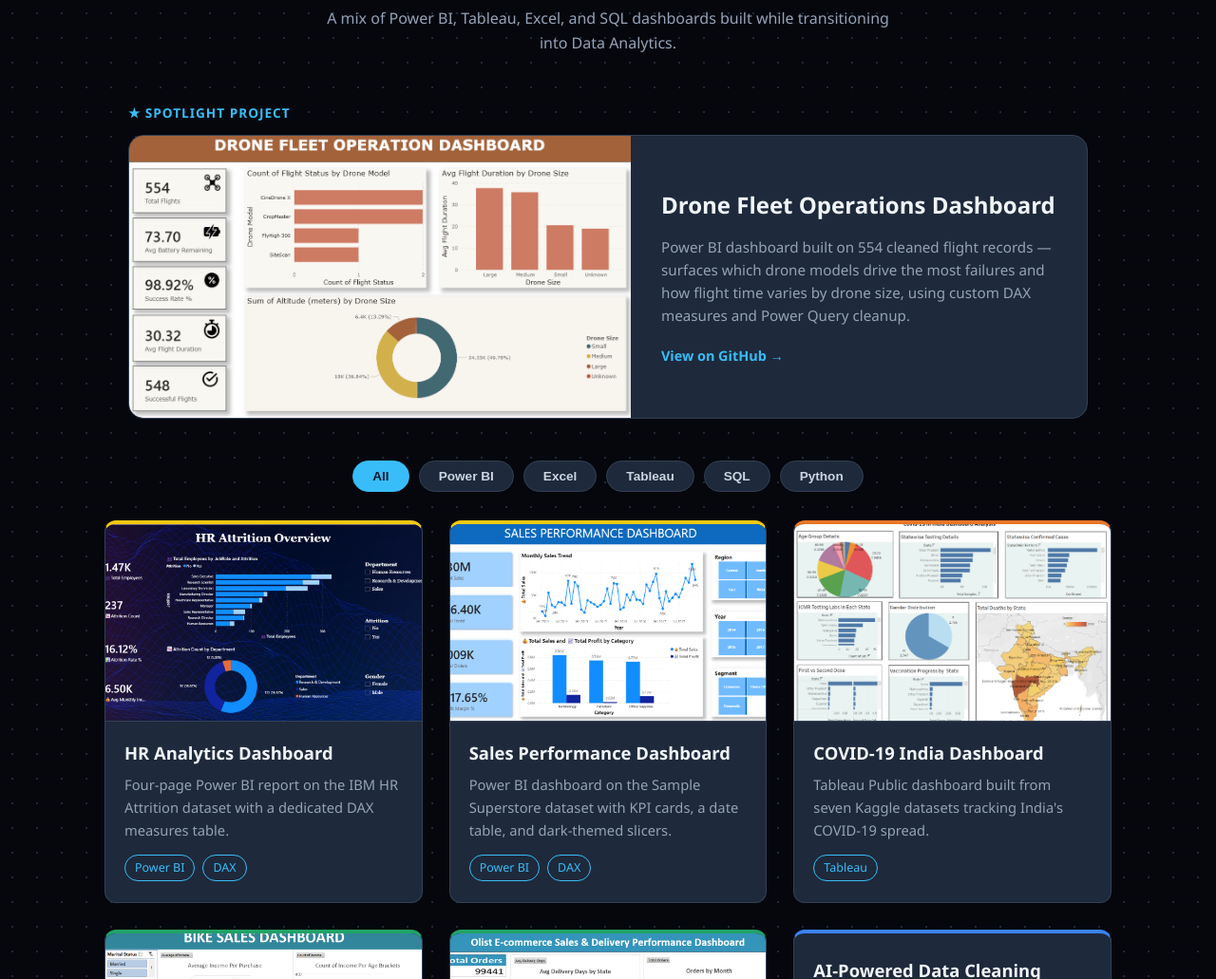
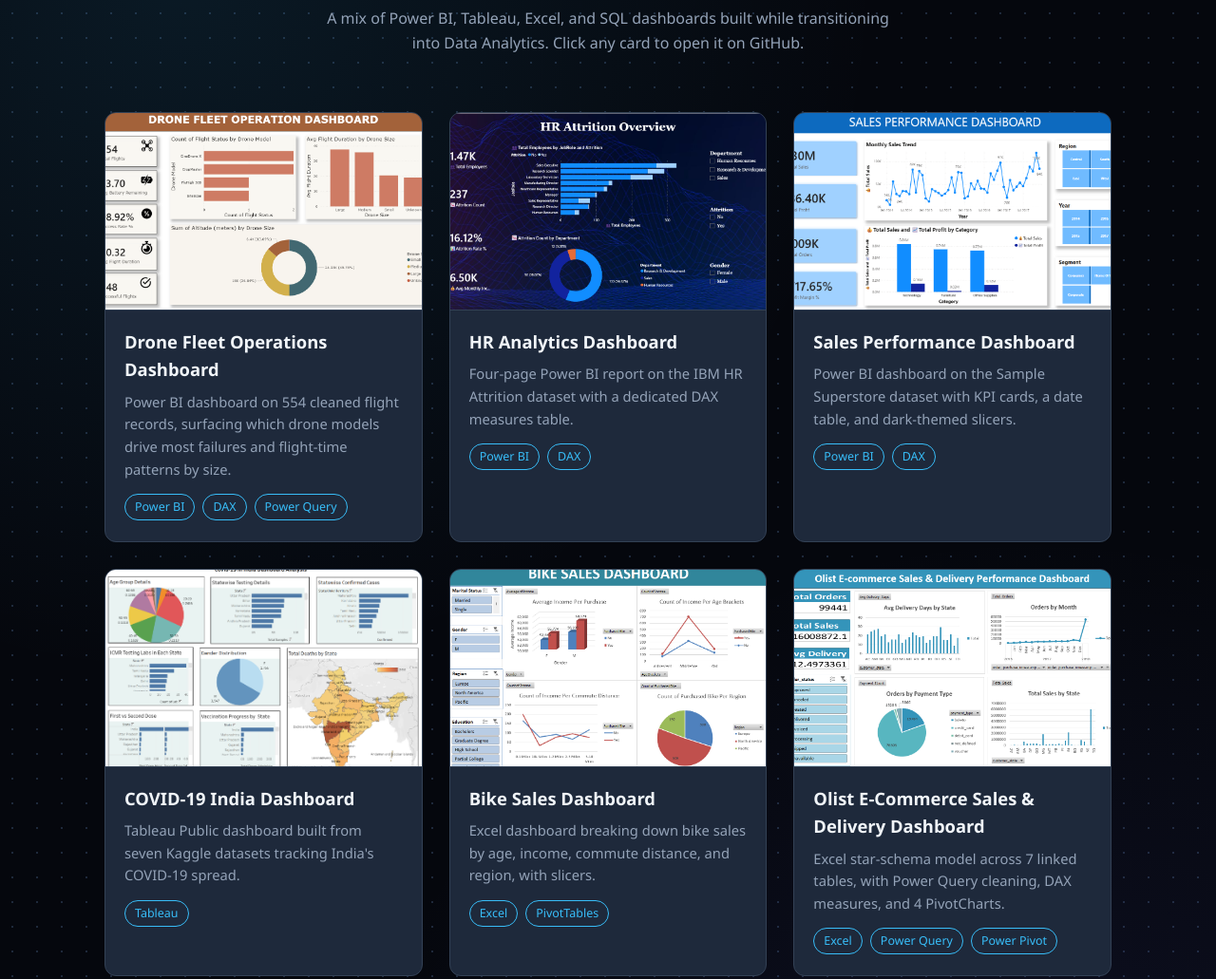
Before and after one commit to VidapanakalSwetha/swetha-s_portfolio, a plain HTML site: page projects.html in a window 1280 px wide. Shown: the part 181-1212 px from the top of the page at 95% size. Drawn offline with Linux system fonts and the light colour scheme.

Commit message:
Refactor projects layout and remove filters
Updated background styles and modified project cards for better layout and visibility. Removed filter buttons and JavaScript functionality for filtering projects.

```diff
--- a/projects.html
+++ b/projects.html
@@ -9,8 +9,11 @@
 body {
   font-family: 'Segoe UI', Arial, sans-serif;
   background-color: #05070d;
-  background-image: radial-gradient(#1e293b 1px, transparent 1px);
-  background-size: 26px 26px;
+  background-image:
+    radial-gradient(circle at 15% 10%, rgba(56,189,248,0.10), transparent 40%),
+    radial-gradient(circle at 85% 90%, rgba(99,102,241,0.10), transparent 40%),
+    radial-gradient(#1e293b 1px, transparent 1px);
+  background-size: 100% 100%, 100% 100%, 26px 26px;
   color: #e2e8f0;
   line-height: 1.6;
 }
@@ -18,78 +21,30 @@ nav { text-align: center; padding: 18px; background: #1e293b; position: sticky;
 nav a { color: #38bdf8; text-decoration: none; margin: 0 15px; font-weight: 600; }
 nav a:hover { text-decoration: underline; }
 
-.page-header { text-align: center; padding: 60px 20px 10px; }
+.page-header { text-align: center; padding: 60px 20px 20px; }
 .page-header h1 { font-size: 2.2rem; color: #38bdf8; margin-bottom: 10px; }
 .page-header p { color: #94a3b8; max-width: 600px; margin: 0 auto; }
-
-.spotlight-wrap { max-width: 1050px; margin: 40px auto 10px; padding: 0 20px; }
-.spotlight-tag { color: #38bdf8; font-size: 0.85rem; font-weight: 700; letter-spacing: 1px; text-transform: uppercase; margin-bottom: 12px; display: block; }
-.spotlight {
-  display: grid;
-  grid-template-columns: 1.1fr 1fr;
-  background: #1e293b;
-  border: 1px solid #334155;
-  border-radius: 16px;
-  overflow: hidden;
-  text-decoration: none;
-  color: inherit;
-  transition: border-color 0.25s ease, transform 0.25s ease;
-}
-.spotlight:hover { border-color: #38bdf8; transform: translateY(-4px); }
-.spotlight img { width: 100%; height: 100%; object-fit: cover; display: block; min-height: 220px; }
-.spotlight-body { padding: 30px 32px; display: flex; flex-direction: column; justify-content: center; }
-.spotlight-body h2 { color: #f1f5f9; font-size: 1.5rem; margin-bottom: 12px; }
-.spotlight-body p { color: #94a3b8; font-size: 0.95rem; margin-bottom: 18px; }
-.spotlight-cta { color: #38bdf8; font-weight: 600; font-size: 0.9rem; }
-
-.filters {
-  display: flex;
-  justify-content: center;
-  flex-wrap: wrap;
-  gap: 10px;
-  max-width: 1000px;
-  margin: 44px auto 10px;
-  padding: 0 20px;
-}
-.filter-btn {
-  background: #1e293b;
-  border: 1px solid #334155;
-  color: #cbd5e1;
-  padding: 8px 20px;
-  border-radius: 20px;
-  font-size: 0.85rem;
-  font-weight: 600;
-  cursor: pointer;
-  transition: all 0.2s ease;
-}
-.filter-btn:hover { border-color: #38bdf8; color: #38bdf8; }
-.filter-btn.active { background: #38bdf8; color: #0f172a; border-color: #38bdf8; }
 
 .grid {
   display: grid;
   grid-template-columns: repeat(auto-fit, minmax(300px, 1fr));
   gap: 28px;
   max-width: 1100px;
-  margin: 30px auto 40px;
+  margin: 40px auto;
   padding: 0 20px;
 }
 
 .card {
   background: #1e293b;
   border: 1px solid #334155;
-  border-top: 4px solid var(--tool-color, #38bdf8);
   border-radius: 12px;
   overflow: hidden;
   text-decoration: none;
   color: inherit;
   display: block;
-  transition: transform 0.25s ease, border-color 0.25s ease, opacity 0.5s ease, transform 0.5s ease;
-  opacity: 0;
-  transform: translateY(20px);
+  transition: transform 0.25s ease, border-color 0.25s ease;
 }
-.card.visible { opacity: 1; transform: translateY(0); }
-.card:hover { transform: translateY(-6px); }
-.card.hidden { display: none; }
+.card:hover { transform: translateY(-6px); border-color: #38bdf8; }
 
 .card .thumb {
   width: 100%;
@@ -113,6 +68,12 @@ nav a:hover { text-decoration: underline; }
 }
 
 .card.no-image .card-body { padding-top: 24px; }
+.card.no-image::before {
+  content: "";
+  display: block;
+  height: 4px;
+  background: linear-gradient(90deg, #38bdf8, #0f172a);
+}
 
 footer { text-align: center; padding: 40px 20px; color: #64748b; border-top: 1px solid #1e293b; }
 </style>
@@ -127,33 +88,21 @@ footer { text-align: center; padding: 40px 20px; color: #64748b; border-top: 1px
 
 <div class="page-header">
   <h1>Projects</h1>
-  <p>A mix of Power BI, Tableau, Excel, and SQL dashboards built while transitioning into Data Analytics.</p>
+  <p>A mix of Power BI, Tableau, Excel, and SQL dashboards built while transitioning into Data Analytics. Click any card to open it on GitHub.</p>
 </div>
 
-<div class="spotlight-wrap">
-  <span class="spotlight-tag">★ Spotlight Project</span>
-  <a class="spotlight" href="https://github.com/VidapanakalSwetha/Drone-fleet-operations-dashboard" target="_blank">
-    <img src="images/drone-dashboard.png" alt="Drone Fleet Operations Dashboard">
-    <div class="spotlight-body">
-      <h2>Drone Fleet Operations Dashboard</h2>
-      <p>Power BI dashboard built on 554 cleaned flight records — surfaces which drone models drive the most failures and how flight time varies by drone size, using custom DAX measures and Power Query cleanup.</p>
-      <span class="spotlight-cta">View on GitHub →</span>
+<div class="grid">
+
+  <a class="card" href="https://github.com/VidapanakalSwetha/Drone-fleet-operations-dashboard" target="_blank">
+    <img class="thumb" src="images/drone-dashboard.png" alt="Drone Fleet Operations Dashboard">
+    <div class="card-body">
+      <h3>Drone Fleet Operations Dashboard</h3>
+      <p>Power BI dashboard on 554 cleaned flight records, surfacing which drone models drive most failures and flight-time patterns by size.</p>
+      <div class="tags"><span class="tag">Power BI</span><span class="tag">DAX</span><span class="tag">Power Query</span></div>
     </div>
   </a>
-</div>
 
-<div class="filters">
-  <button class="filter-btn active" data-filter="all">All</button>
-  <button class="filter-btn" data-filter="powerbi">Power BI</button>
-  <button class="filter-btn" data-filter="excel">Excel</button>
-  <button class="filter-btn" data-filter="tableau">Tableau</button>
-  <button class="filter-btn" data-filter="sql">SQL</button>
-  <button class="filter-btn" data-filter="python">Python</button>
-</div>
-
-<div class="grid" id="projectGrid">
-
-  <a class="card" data-tool="powerbi" style="--tool-color:#f2c811" href="https://github.com/VidapanakalSwetha/HR-Analytics-Dashboard-PowerBI" target="_blank">
+  <a class="card" href="https://github.com/VidapanakalSwetha/HR-Analytics-Dashboard-PowerBI" target="_blank">
     <img class="thumb" src="images/hr-dashboard.png" alt="HR Analytics Dashboard">
     <div class="card-body">
       <h3>HR Analytics Dashboard</h3>
@@ -162,7 +111,7 @@ footer { text-align: center; padding: 40px 20px; color: #64748b; border-top: 1px
     </div>
   </a>
 
-  <a class="card" data-tool="powerbi" style="--tool-color:#f2c811" href="https://github.com/VidapanakalSwetha/Sales-Performance-Dashboard-PowerBI" target="_blank">
+  <a class="card" href="https://github.com/VidapanakalSwetha/Sales-Performance-Dashboard-PowerBI" target="_blank">
     <img class="thumb" src="images/sales-dashboard.png" alt="Sales Performance Dashboard">
     <div class="card-body">
       <h3>Sales Performance Dashboard</h3>
@@ -171,7 +120,7 @@ footer { text-align: center; padding: 40px 20px; color: #64748b; border-top: 1px
     </div>
   </a>
 
-  <a class="card" data-tool="tableau" style="--tool-color:#e97627" href="https://github.com/VidapanakalSwetha/India-COVID19-Tableau-Dashboard" target="_blank">
+  <a class="card" href="https://github.com/VidapanakalSwetha/India-COVID19-Tableau-Dashboard" target="_blank">
     <img class="thumb" src="images/covid-dashboard.png" alt="COVID-19 India Dashboard">
     <div class="card-body">
       <h3>COVID-19 India Dashboard</h3>
@@ -180,7 +129,7 @@ footer { text-align: center; padding: 40px 20px; color: #64748b; border-top: 1px
     </div>
   </a>
 
-  <a class="card" data-tool="excel" style="--tool-color:#21a366" href="https://github.com/VidapanakalSwetha/bike-sales-excel-dashboard" target="_blank">
+  <a class="card" href="https://github.com/VidapanakalSwetha/bike-sales-excel-dashboard" target="_blank">
     <img class="thumb" src="images/bike-dashboard.png" alt="Bike Sales Dashboard">
     <div class="card-body">
       <h3>Bike Sales Dashboard</h3>
@@ -189,8 +138,8 @@ footer { text-align: center; padding: 40px 20px; color: #64748b; border-top: 1px
     </div>
   </a>
 
-  <a class="card" data-tool="excel" style="--tool-color:#21a366" href="https://github.com/VidapanakalSwetha/olist-ecommerce-excel-dashboard" target="_blank">
-    <img class="thumb" src="images/olist-dashboard.png" alt="Olist E-Commerce Dashboard">
+  <a class="card" href="https://github.com/VidapanakalSwetha/olist-ecommerce-excel-dashboard" target="_blank">
+    <img class="thumb" src="images/olist-dashboard.png" alt="Olist E-Commerce Sales & Delivery Performance Dashboard">
     <div class="card-body">
       <h3>Olist E-Commerce Sales & Delivery Dashboard</h3>
       <p>Excel star-schema model across 7 linked tables, with Power Query cleaning, DAX measures, and 4 PivotCharts.</p>
@@ -198,7 +147,7 @@ footer { text-align: center; padding: 40px 20px; color: #64748b; border-top: 1px
     </div>
   </a>
 
-  <a class="card no-image" data-tool="python" style="--tool-color:#3b82f6" href="https://github.com/VidapanakalSwetha/AI-data-cleaning-assistant" target="_blank">
+  <a class="card no-image" href="https://github.com/VidapanakalSwetha/AI-data-cleaning-assistant" target="_blank">
     <div class="card-body">
       <h3>AI-Powered Data Cleaning Assistant</h3>
       <p>Python tool that profiles a messy retail dataset, sends issues to an LLM for column-level fixes, and applies them automatically.</p>
@@ -206,7 +155,7 @@ footer { text-align: center; padding: 40px 20px; color: #64748b; border-top: 1px
     </div>
   </a>
 
-  <a class="card no-image" data-tool="sql" style="--tool-color:#ef4444" href="https://github.com/VidapanakalSwetha/pizza-sales-sql-analysis" target="_blank">
+  <a class="card no-image" href="https://github.com/VidapanakalSwetha/pizza-sales-sql-analysis" target="_blank">
     <div class="card-body">
       <h3>Pizza Sales SQL Analysis</h3>
       <p>End-to-end SQL analysis of pizza sales data, from raw queries to business insights.</p>
@@ -220,34 +169,5 @@ footer { text-align: center; padding: 40px 20px; color: #64748b; border-top: 1px
   <p>© 2026 Swetha Vidapanakal. Built with GitHub Pages.</p>
 </footer>
 
-<script>
-const buttons = document.querySelectorAll('.filter-btn');
-const cards = document.querySelectorAll('.card[data-tool]');
-buttons.forEach(btn => {
-  btn.addEventListener('click', () => {
-    buttons.forEach(b => b.classList.remove('active'));
-    btn.classList.add('active');
-    const filter = btn.getAttribute('data-filter');
-    cards.forEach(card => {
-      if (filter === 'all' || card.getAttribute('data-tool') === filter) {
-        card.classList.remove('hidden');
-      } else {
-        card.classList.add('hidden');
-      }
-    });
-  });
-});
-
-const observer = new IntersectionObserver(entries => {
-  entries.forEach(entry => {
-    if (entry.isIntersecting) {
-      entry.target.classList.add('visible');
-      observer.unobserve(entry.target);
-    }
-  });
-}, { threshold: 0.15 });
-document.querySelectorAll('.card').forEach(card => observer.observe(card));
-</script>
-
 </body>
 </html>
```
